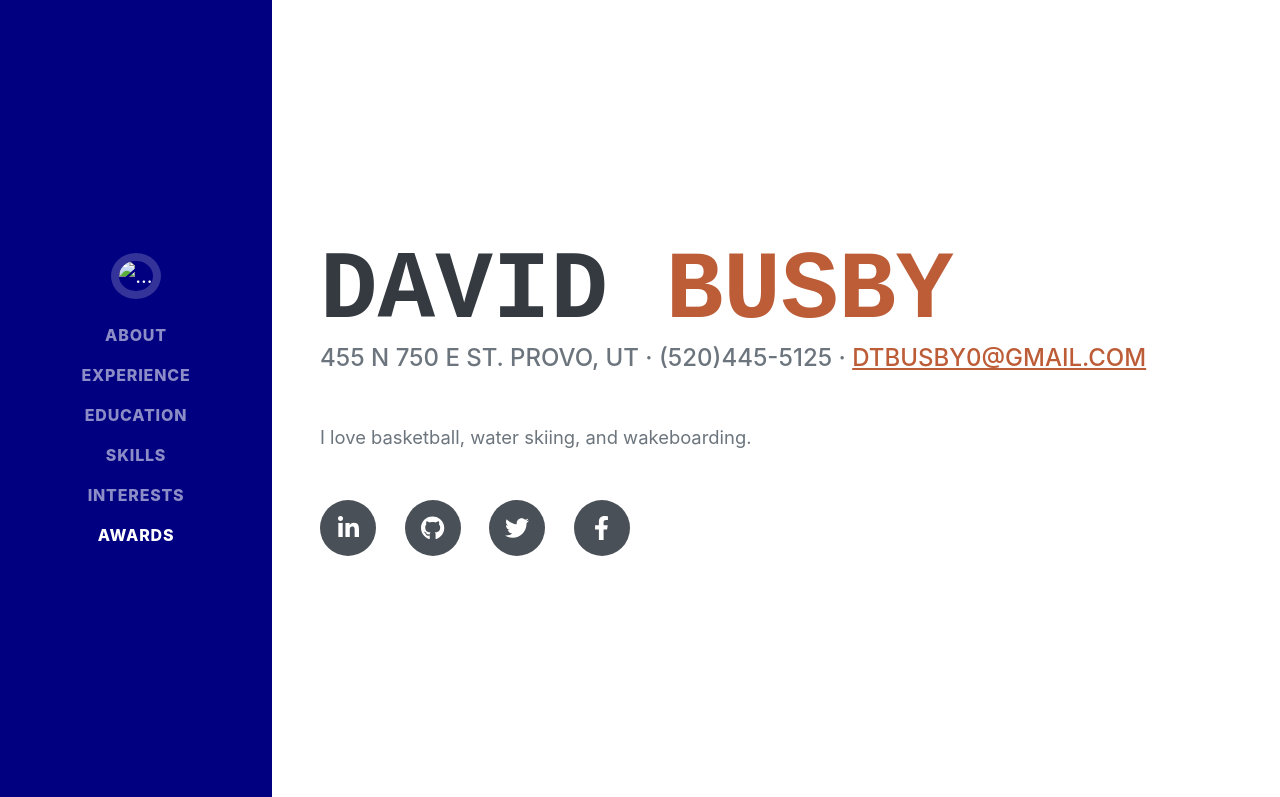
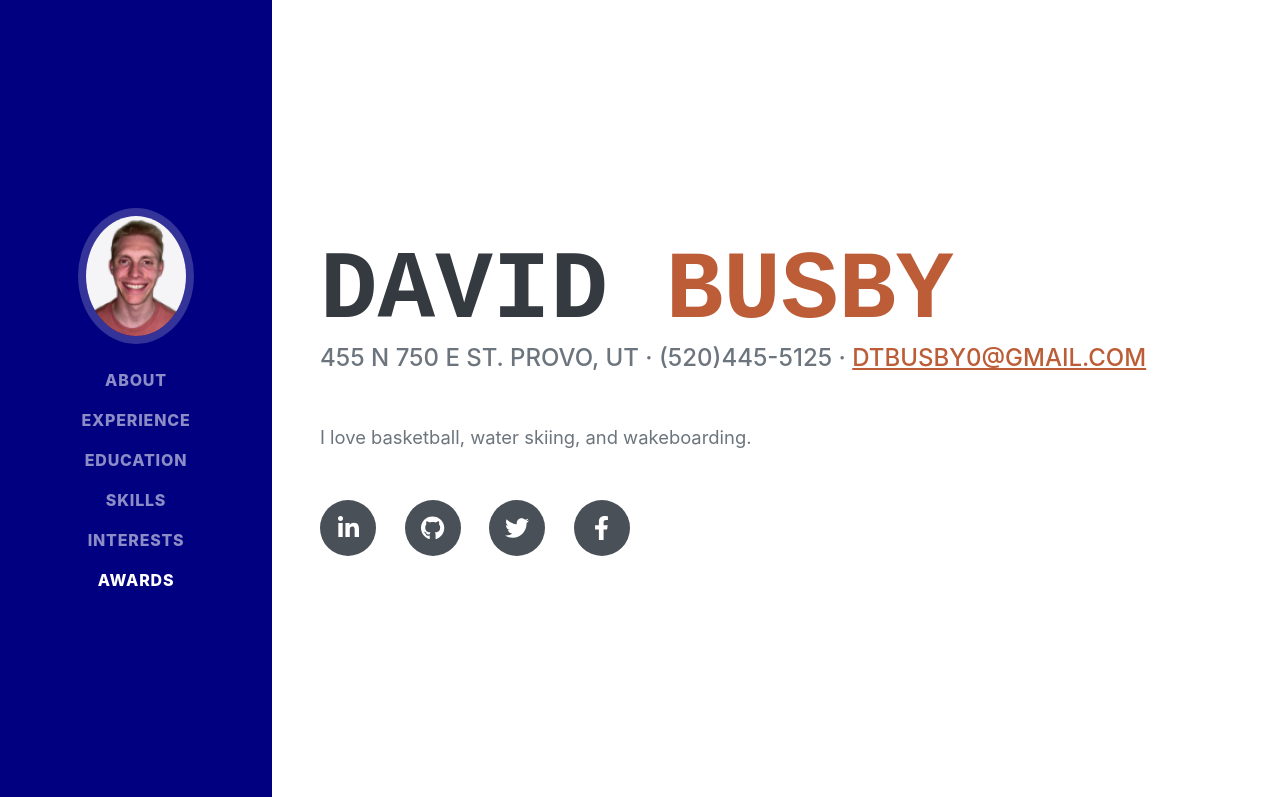
Before and after one commit to busbyd1/is201, a plain HTML site: page index.html in a window 1280 px wide. Shown: the top 797 px of the page. Drawn offline with nearby package versions, Linux system fonts and the light colour scheme; files that its build step writes are made by us from their sources; a web font is replaced by a local one.

Commit message:
Update index.html

```diff
--- a/index.html
+++ b/index.html
@@ -14,14 +14,14 @@
         <link href="https://fonts.googleapis.com/css?family=Muli:400,400i,800,800i" rel="stylesheet" type="text/css" />
         <!-- Core theme CSS (includes Bootstrap)-->
         <link href="css/styles.css" rel="stylesheet" />
-        <link href="../startbootstrap-resume-gh-pages/css/mystyles.css" rel="stylesheet">
+        <link href="css/mystyles.css" rel="stylesheet">
     </head>
     <body id="page-top">
         <!-- Navigation-->
         <nav class="navbar navbar-expand-lg navbar-dark bg-primary fixed-top diff-bg" id="sideNav">
             <a class="navbar-brand js-scroll-trigger" href="#page-top">
                 <span class="d-block d-lg-none">David Busby</span>
-                <span class="d-none d-lg-block"><img class="img-fluid img-profile rounded-circle mx-auto mb-2" src="../startbootstrap-resume-gh-pages/assets/img/resume pic.png" alt="..." /></span>
+                <span class="d-none d-lg-block"><img class="img-fluid img-profile rounded-circle mx-auto mb-2" src="assets/img/resume pic.png" alt="..." /></span>
             </a>
             <button class="navbar-toggler" type="button" data-bs-toggle="collapse" data-bs-target="#navbarResponsive" aria-controls="navbarResponsive" aria-expanded="false" aria-label="Toggle navigation"><span class="navbar-toggler-icon"></span></button>
             <div class="collapse navbar-collapse" id="navbarResponsive">
```
